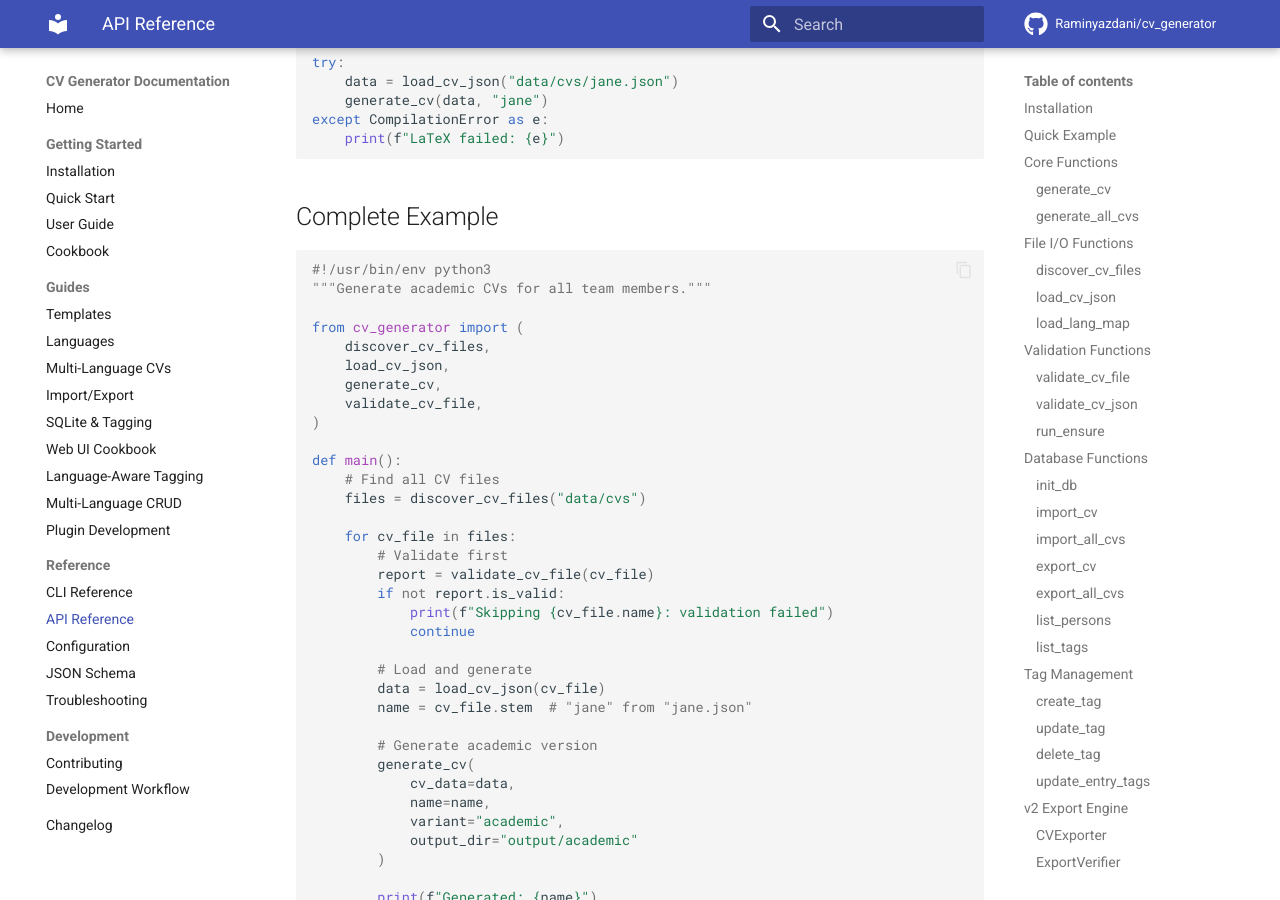
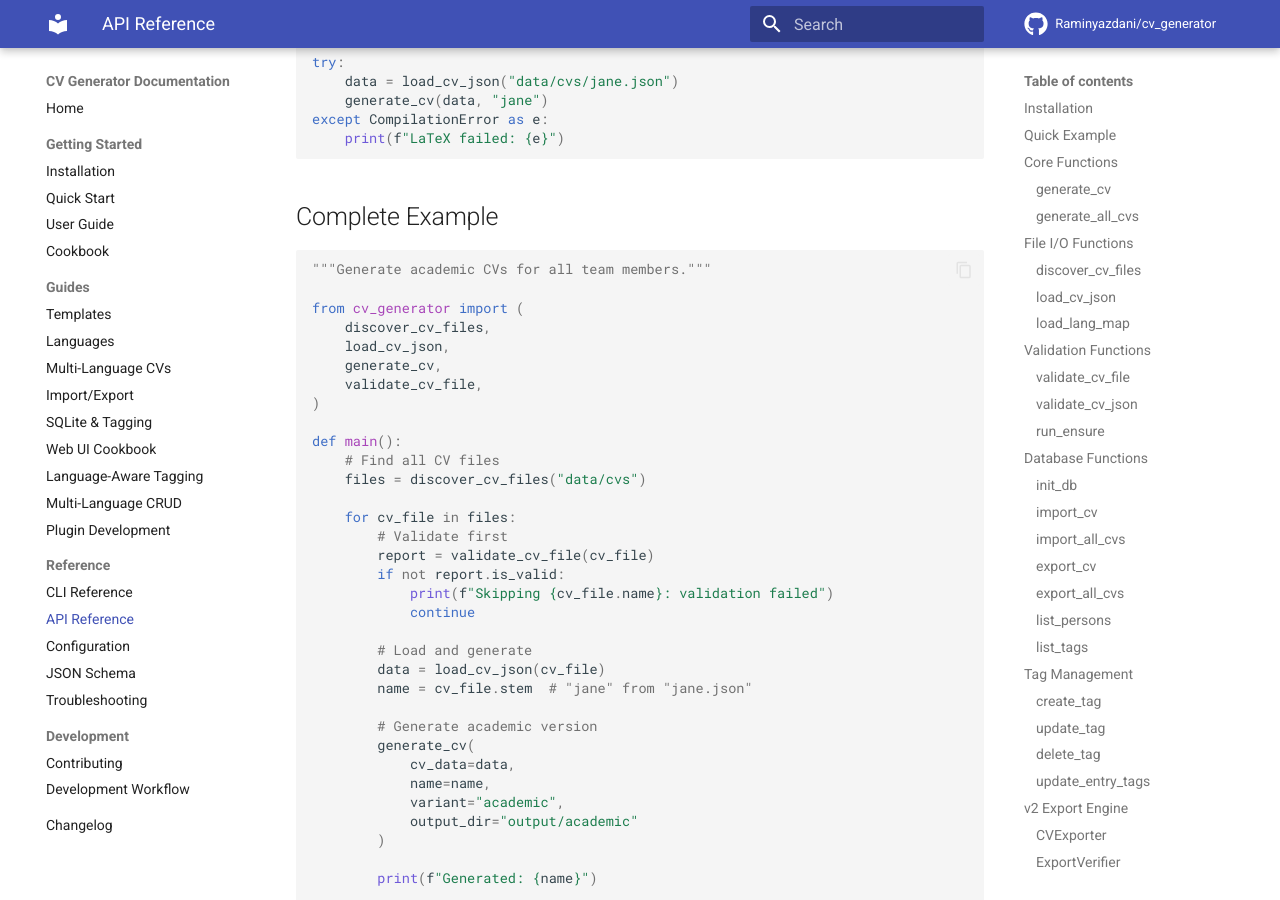
Before and after one commit to Raminyazdani/cv_generator, an MkDocs documentation site: the page built from docs/api.md, in a window 1280 px wide and 900 px high, scrolled down 12764 px. Built offline with MkDocs 1.6.1 and Material for MkDocs 9.7.7, drawn with Linux system fonts in a browser that asks for light colours; comment, search, counter and statistics services are not loaded.

Commit message:
docs: Fix code review comments in documentation
Co-authored-by: Raminyazdani <68568787+Raminyazdani@users.noreply.github.com>

````diff
--- a/docs/api.md
+++ b/docs/api.md
@@ -619,7 +619,6 @@ except CompilationError as e:
 ## Complete Example
 
 ```python
-#!/usr/bin/env python3
 """Generate academic CVs for all team members."""
 
 from cv_generator import (
````
Also changed, not shown: docs/import-export.md (+1 -0 lines).
